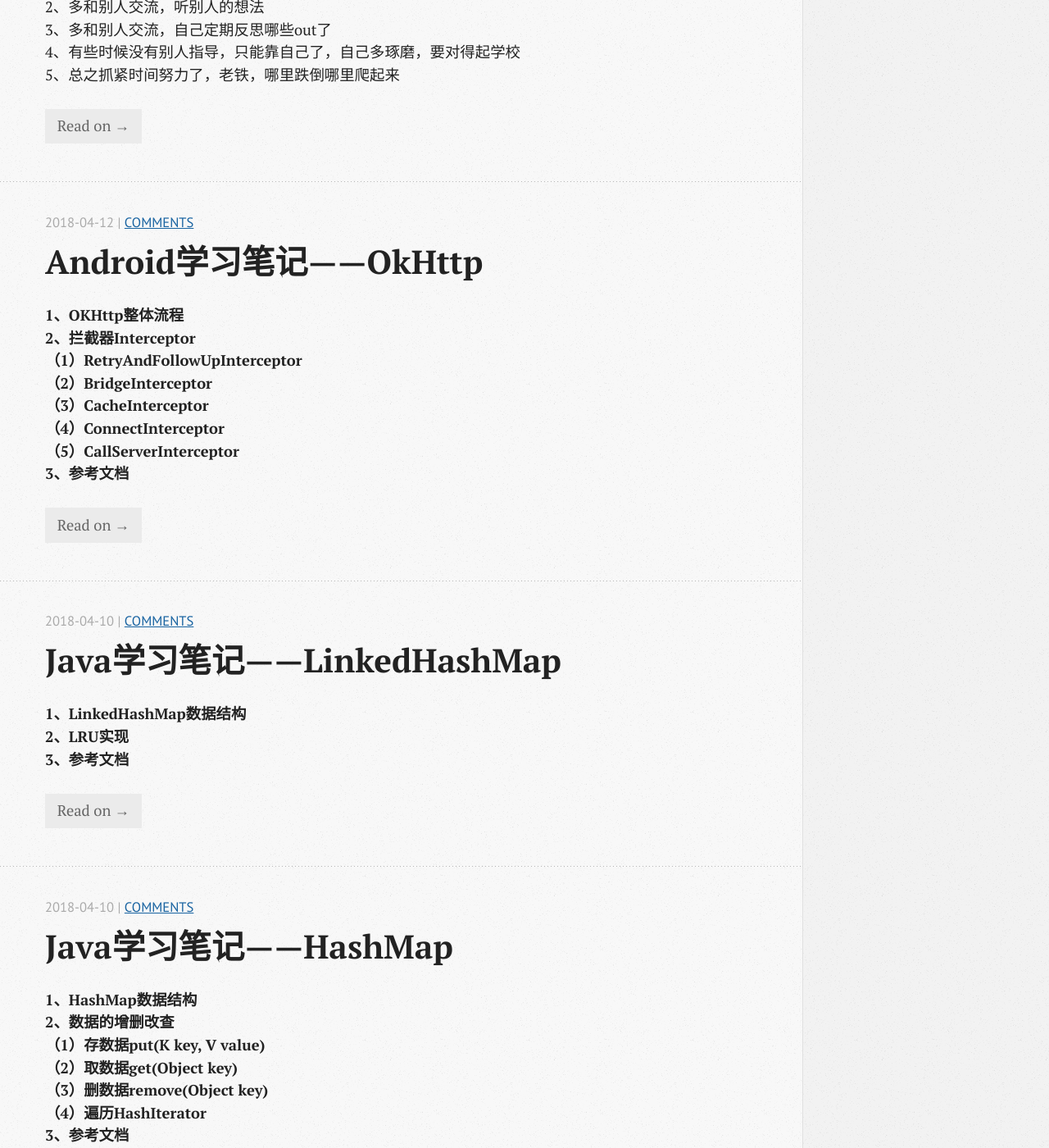
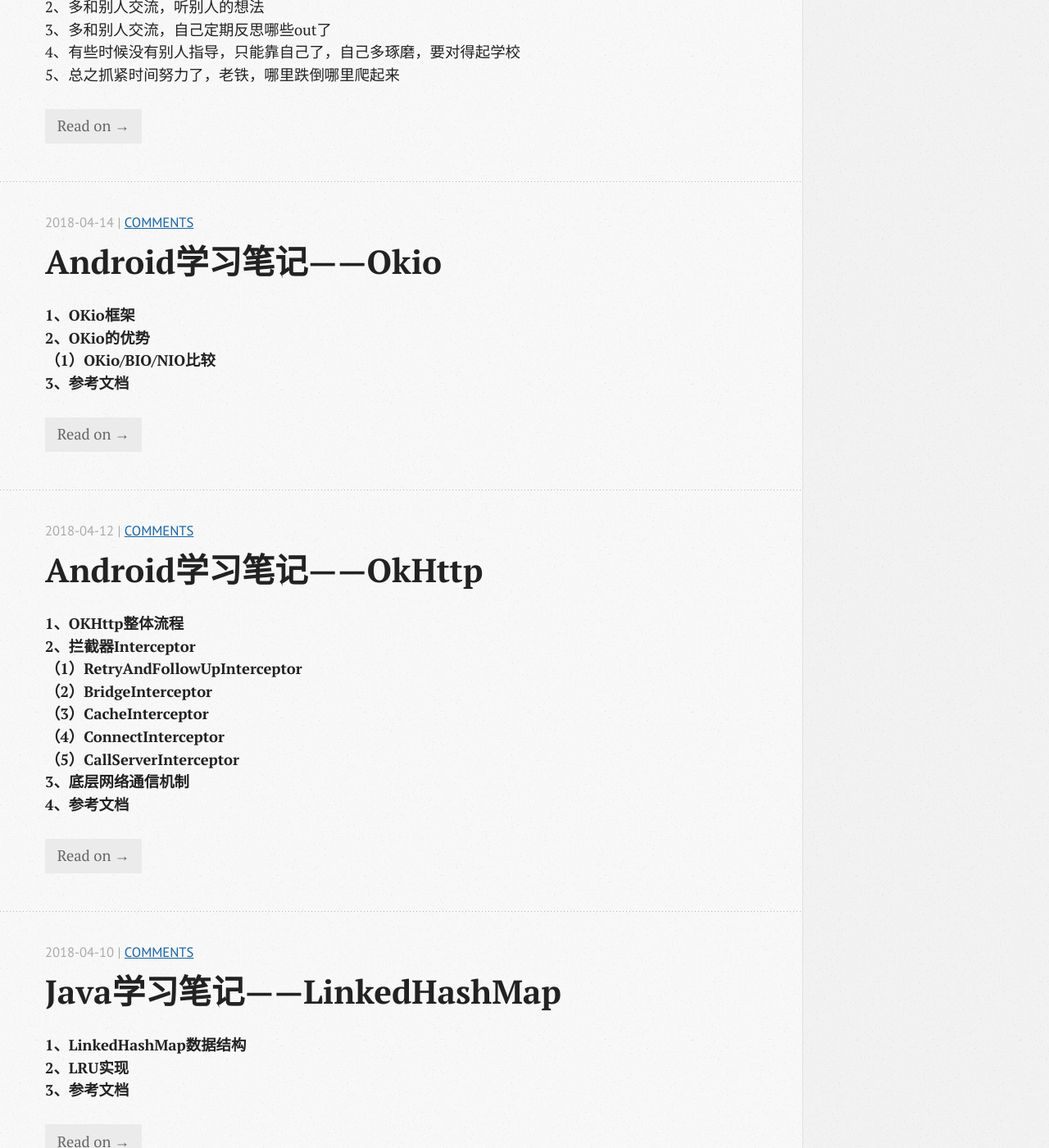
Before and after one commit to wangxinghe/wangxinghe.github.io, a Jekyll site: the page built from index.html, in a window 1280 px wide and 1400 px high, scrolled down 1666 px. Shown: the whole window at 82% size. Built offline with Jekyll 4.4.1, drawn with Linux system fonts in a browser that asks for light colours; the list of posts is cut into pages by our own code; comment, search, counter and statistics services are not loaded; some of the changed text lies outside the part shown.

Commit message:
[add]2018-04-14-learning-notes-okio

```diff
--- a/_posts/2018-04-12-learning-notes-okhttp.md
+++ b/_posts/2018-04-12-learning-notes-okhttp.md
@@ -14,4 +14,11 @@ tags: [Android]
 **（3）CacheInterceptor**
 **（4）ConnectInterceptor**
 **（5）CallServerInterceptor**
-**3、参考文档**
+**3、底层网络通信机制**
+**4、参考文档**
+
+<!--more-->
+
+代码结构
+
+功能性能
--- /dev/null
+++ b/_posts/2018-04-14-learning-notes-okio.md
@@ -0,0 +1,15 @@
+---
+layout: post
+comments: true
+title: "Android学习笔记——Okio"
+description: "Android学习笔记——Okio"
+category: Android
+tags: [Android]
+---
+
+**1、OKio框架**
+**2、OKio的优势**
+**（1）OKio/BIO/NIO比较**
+**3、参考文档**
+
+<!--more-->
```
